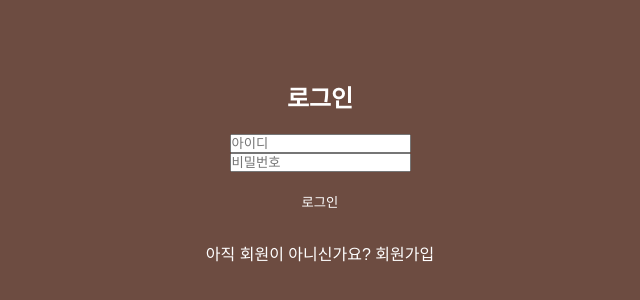
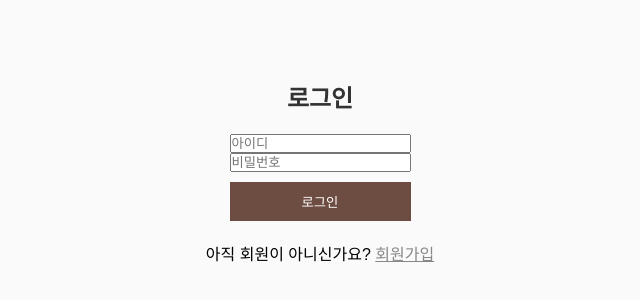
Before and after one commit to AND-SOPT-WEB/YoonJiLee, a React (Vite) app in the folder week4_assignment/: page / in a window 1280 px wide. Shown: the part 228-528 px from the top of the page, without its empty margins (320-960 px from the left). Built offline with nearby package versions, Linux system fonts and the light colour scheme.

Commit message:
feat: 로그인 페이지 스타일 수정

```diff
--- a/week4_assignment/src/pages/LoginPage.tsx
+++ b/week4_assignment/src/pages/LoginPage.tsx
@@ -8,7 +8,7 @@ const LoginPage: React.FC = () => {
       <Title>로그인</Title>
       <Login />
       <InfoText>
-        아직 회원이 아니신가요? <a href="/join">회원가입</a>
+        아직 회원이 아니신가요? <StyledLink href="/join">회원가입</StyledLink>
       </InfoText>
     </PageContainer>
   );
@@ -16,23 +16,29 @@ const LoginPage: React.FC = () => {
 
 export default LoginPage;
 
-
 const PageContainer = styled.div`
   display: flex;
   flex-direction: column;
   justify-content: center;
   align-items: center;
   height: 100vh;
-  background-color: ${({ theme }) => theme.colors.mainColor};
   padding: 10px;
 `;
 
 const Title = styled.h2`
   margin-bottom: 20px;
-  color: white;
+  color: blak;
 `;
 
 const InfoText = styled.p`
   margin-top: 20px;
-  color: white;
+  color: black;
 `;
+
+const StyledLink = styled.a`
+  color: #888;
+  text-decoration: underline;
+  &:hover {
+    color: #666;
+  }
+`;
```
